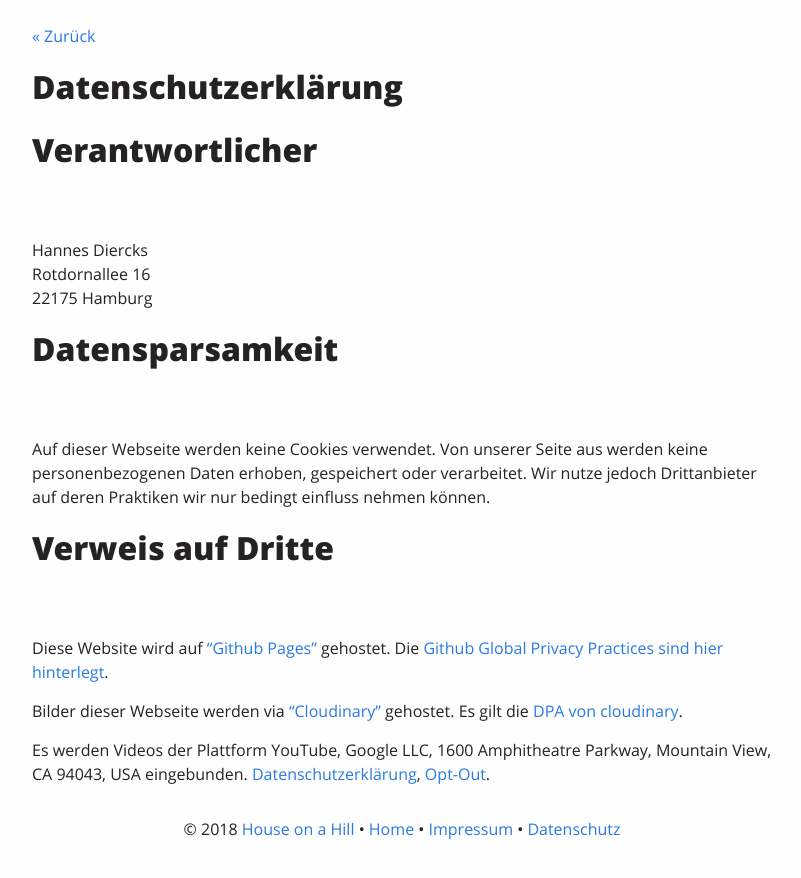
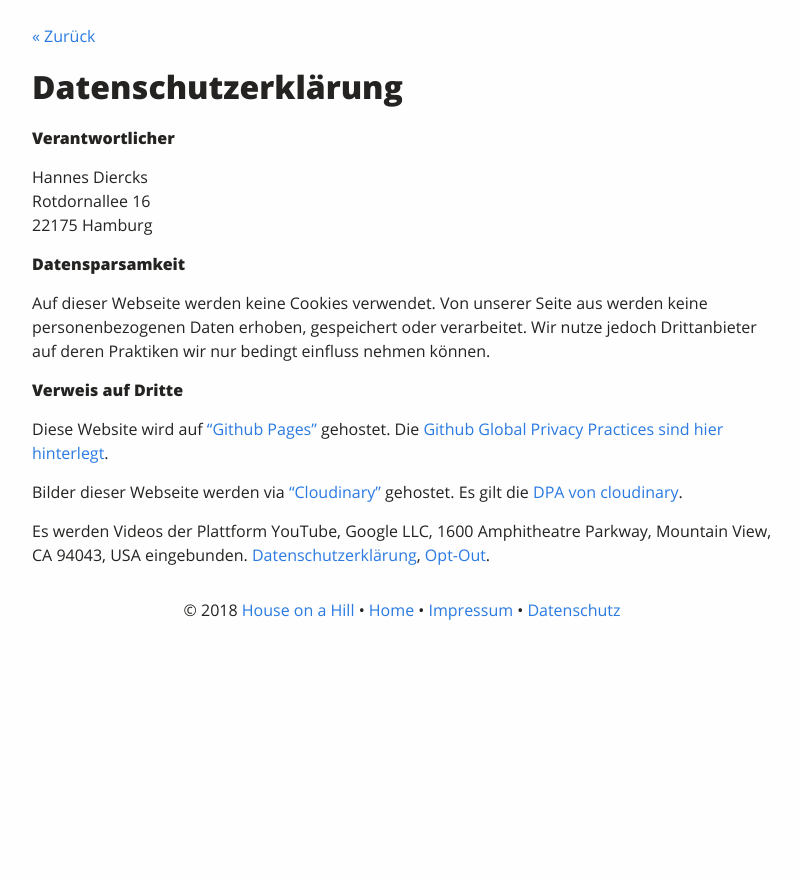
Before and after one commit to houseonahill/houseonahill.de, a Jekyll site: the page built from datenschutz.md, in a window 1280 px wide. Shown: the top 878 px of the page, without its empty margins (238-1039 px from the left). Built offline with Jekyll 4.4.1, drawn with Linux system fonts in a browser that asks for light colours.

Commit message:
more hashes

```diff
--- a/datenschutz.md
+++ b/datenschutz.md
@@ -8,20 +8,20 @@ permalink: /datenschutz/
 
 # Datenschutzerklärung
 
-## Verantwortlicher
+#### Verantwortlicher
 
 Hannes Diercks
 Rotdornallee 16
 22175 Hamburg
 
 
-## Datensparsamkeit
+#### Datensparsamkeit
 
 Auf dieser Webseite werden keine Cookies verwendet. Von unserer Seite aus werden
 keine personenbezogenen Daten erhoben, gespeichert oder verarbeitet.
 Wir nutze jedoch Drittanbieter auf deren Praktiken wir nur bedingt einfluss nehmen können.
 
-## Verweis auf Dritte
+#### Verweis auf Dritte
 
 Diese Website wird auf ["Github Pages"](https://help.github.com/articles/what-is-github-pages/) gehostet. Die [Github Global Privacy Practices sind hier hinterlegt](https://help.github.com/articles/global-privacy-practices/).
 
```
